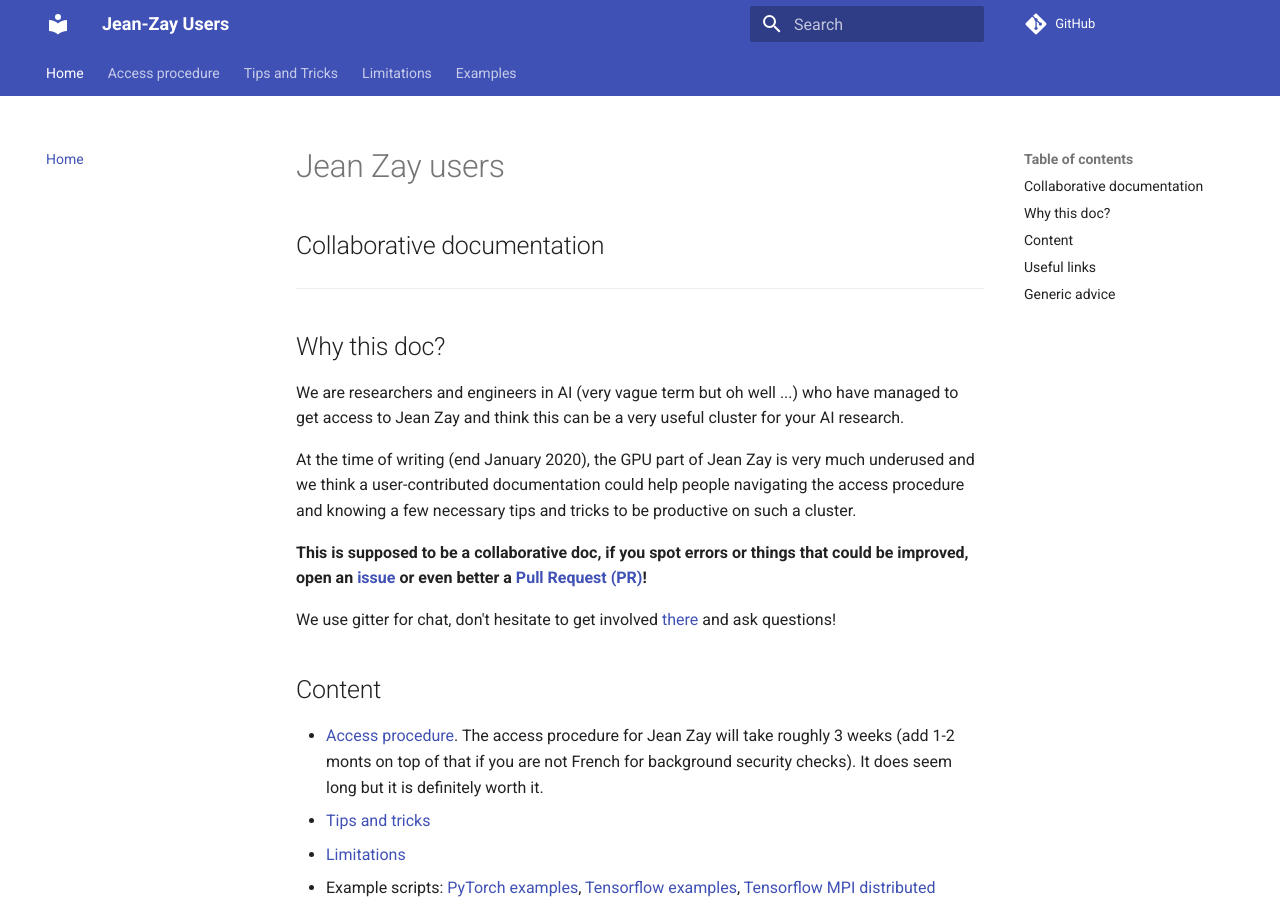
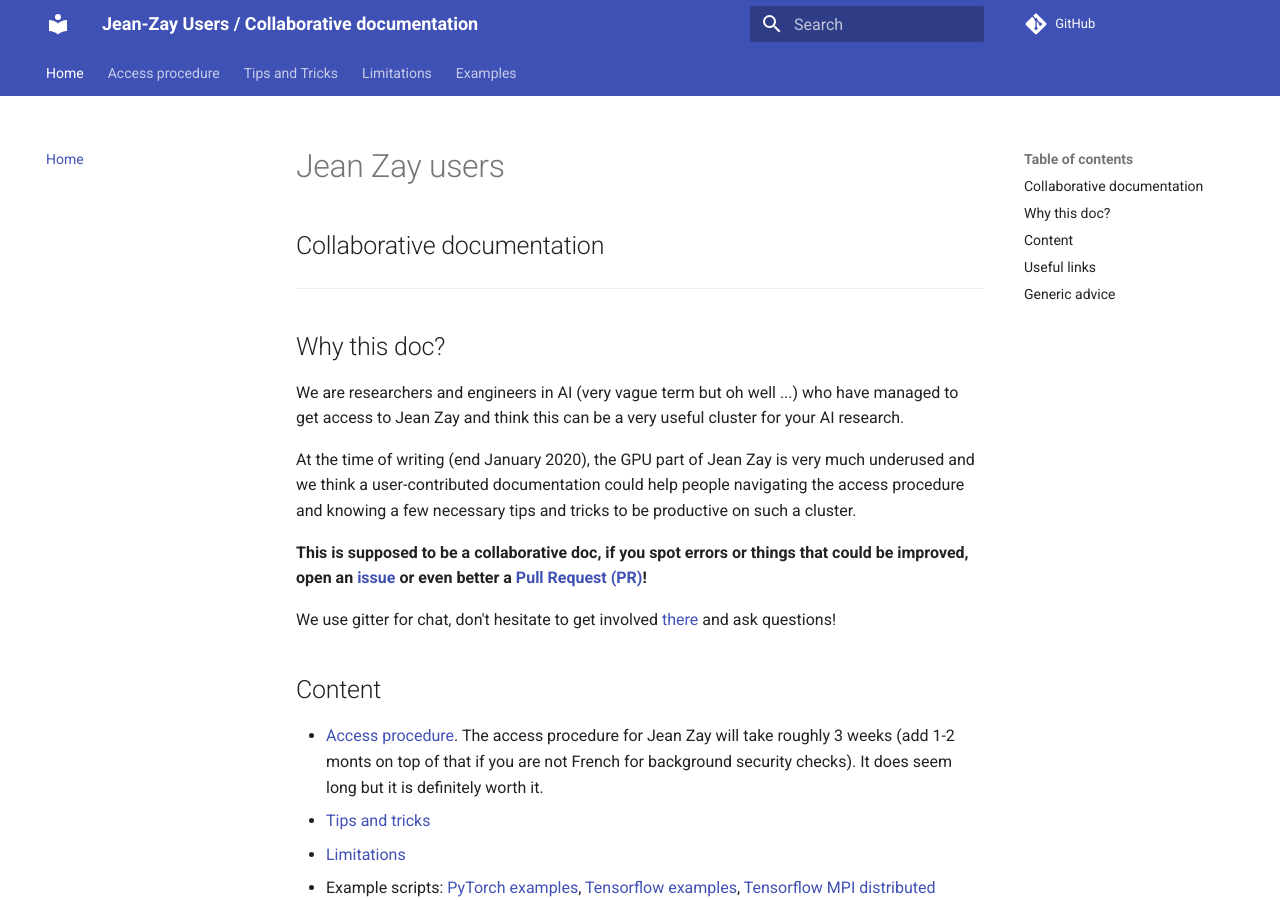
Before and after one commit to jean-zay-users/jean-zay-doc, an MkDocs documentation site: the page built from docs/index.md, in a window 1280 px wide and 900 px high. Built offline with MkDocs 1.6.1 and Material for MkDocs 9.7.7, drawn with Linux system fonts in a browser that asks for light colours; comment, search, counter and statistics services are not loaded.

Commit message:
Change website title

```diff
--- a/mkdocs.yml
+++ b/mkdocs.yml
@@ -1,5 +1,5 @@
 # Project information
-site_name: Jean-Zay Users
+site_name: Jean-Zay Users /  Collaborative documentation
 site_author: Jean-Zay contributors
 site_url: https://jean-zay-doc.readthedocs.io/
 site_description: >-
```
